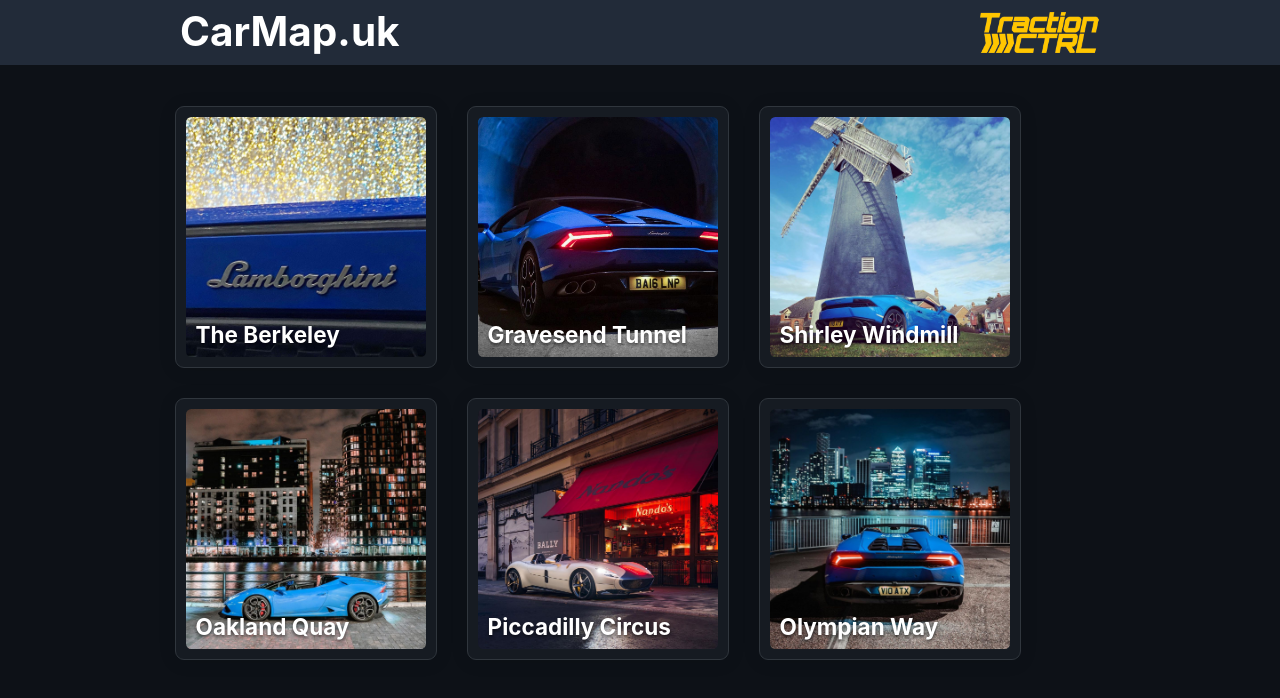
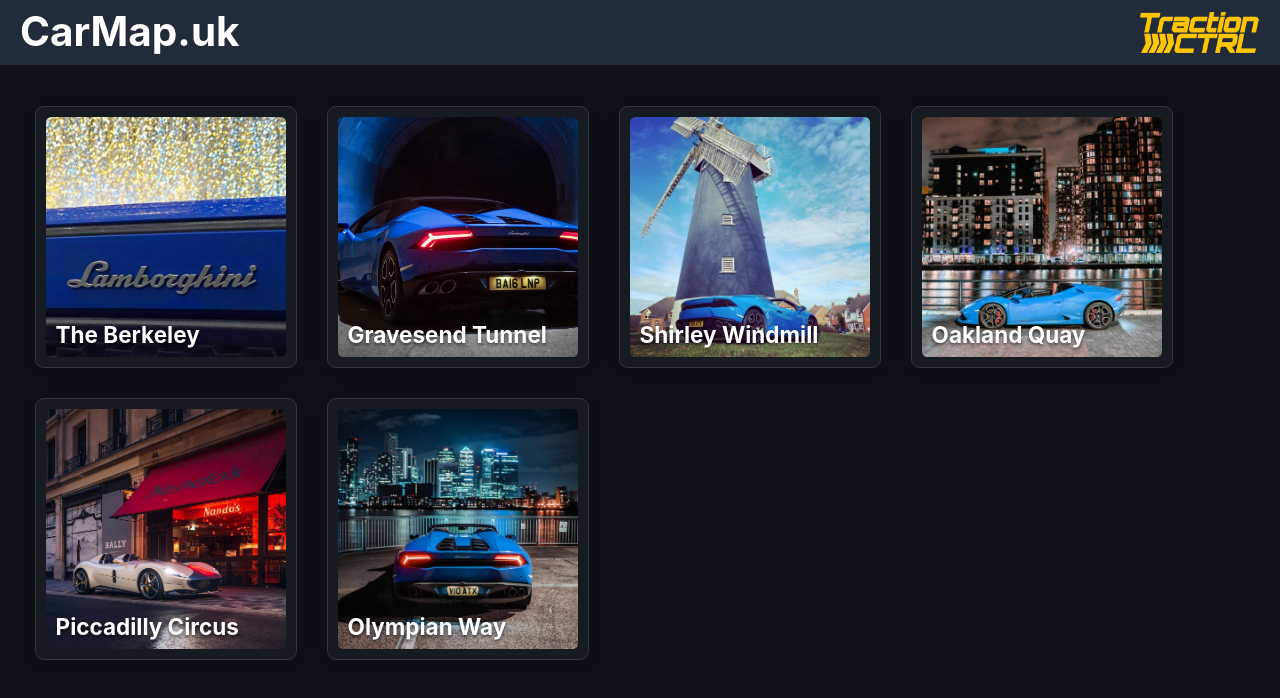
Before and after one commit to tctrl/map, a Gatsby site: page / in a window 1280 px wide. Built offline with nearby package versions, Linux system fonts and the light colour scheme; Gatsby itself is replaced by a stand-in of ours.

Commit message:
more work

```diff
--- a/src/components/card.module.scss
+++ b/src/components/card.module.scss
@@ -6,6 +6,7 @@
   padding:10px;
   margin:15px;
   border:1px solid #30363D;
+  display:inline-block;
 
   h3 {
     color:white;
--- a/src/components/header.js
+++ b/src/components/header.js
@@ -13,7 +13,7 @@
     <div
       style={{
         margin: `0 auto`,
-        maxWidth: 960,
+        maxWidth: "100vw",
         padding: `10px 20px`
       }}
     >
--- a/src/components/layout.js
+++ b/src/components/layout.js
@@ -29,7 +29,7 @@
       <div
         style={{
           margin: `0 auto`,
-          maxWidth: 960,
+          maxWidth: "100vw",
           padding: `0 1.0875rem 1.45rem`,
         }}
       >
--- a/src/pages/index.js
+++ b/src/pages/index.js
@@ -11,7 +11,7 @@
 const IndexPage = () => (
   <Layout>
     <SEO title="Latest car map uk spots" />
-    <div style={{ display: "flex", flexWrap: "wrap", margin: "auto -20px" }}>
+    <div style={{ display: "flex", flexWrap: "wrap", width: "100%", textAlign:"center" }}>
       {locations.map(Card)}
     </div>
   </Layout>
```
